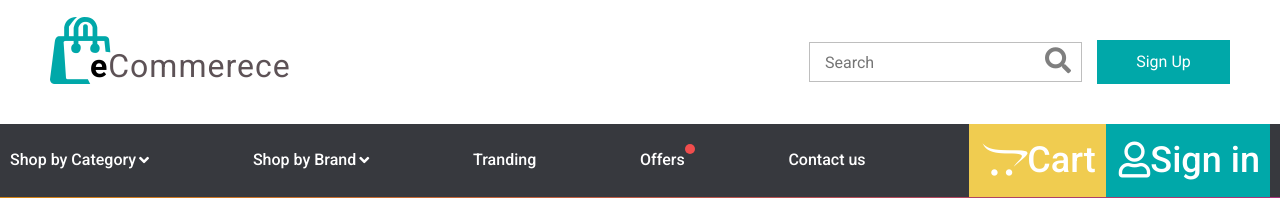
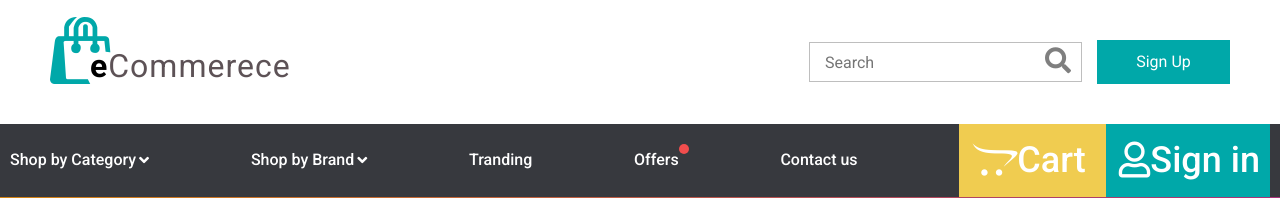
Before and after one commit to Progromisters/ne_magazin, a Django app: page / in a window 1280 px wide; the page is wider, and only the part inside the window is pictured. Shown: the top 198 px of that part. Run offline with Django 3.2, Linux system fonts and the light colour scheme; data comes from the database, SQL or seed files in the repository; both versions use the stored data as it was after the commit; some libraries are stand-ins or nearby versions.

Commit message:
Fixed Konstantin's bugs in front-end.

```diff
--- a/static/assets/css/style.css
+++ b/static/assets/css/style.css
@@ -458,6 +458,10 @@
   text-decoration: none;
 }
 
+#basket_total {
+  margin-left: 10px;
+}
+
 .dropdown__menu {
   overflow: hidden;
   position: absolute;
@@ -709,6 +713,10 @@
   color: #f14d4d;
 }
 
+#form_btn {
+  width: 100%;
+}
+
 .counters {
   background: linear-gradient(0deg, rgba(241, 77, 77, 0.8) 0%, rgba(241, 77, 77, 0.8) 100%), url("../img/bgcount.png");
   background-size: cover;
--- a/static/assets/sass/style.scss
+++ b/static/assets/sass/style.scss
@@ -353,6 +353,10 @@
   }
 }
 
+#basket_total{
+  margin-left: 10px;
+}
+
 //DROPDOWN MENU
 
 .dropdown{
@@ -615,6 +619,10 @@
   & i{
     color: #f14d4d;
   }
+}
+
+#form_btn{
+  width: 100%;
 }
 
 //COUNTERS
--- a/templates/header.html
+++ b/templates/header.html
@@ -68,7 +68,7 @@
         <li class="nav-list__item"><a href="">Contact us</a></li>
         </li>
         <li class="nav-list__item item-buttons">
-{#          <a class="button bgcolor--yellow" href=""><i class="fab fa-opencart"></i> Cart 0</a><a class="button bgcolor--wave" href="{% url 'account_login' %}"><i class="far fa-user"></i> Sign in</a>#}
+{#          <a class="button bgcolor--yellow" href=""><i class="fab fa-opencart"></i> Cart</a><a class="button bgcolor--wave" href="{% url 'account_login' %}"><i class="far fa-user"></i> Sign in</a>#}
         </li>
       </ul>
     </nav>
```
Also changed, not shown: static/assets/js/basket.js (+6 -6 lines), db.sqlite3.
